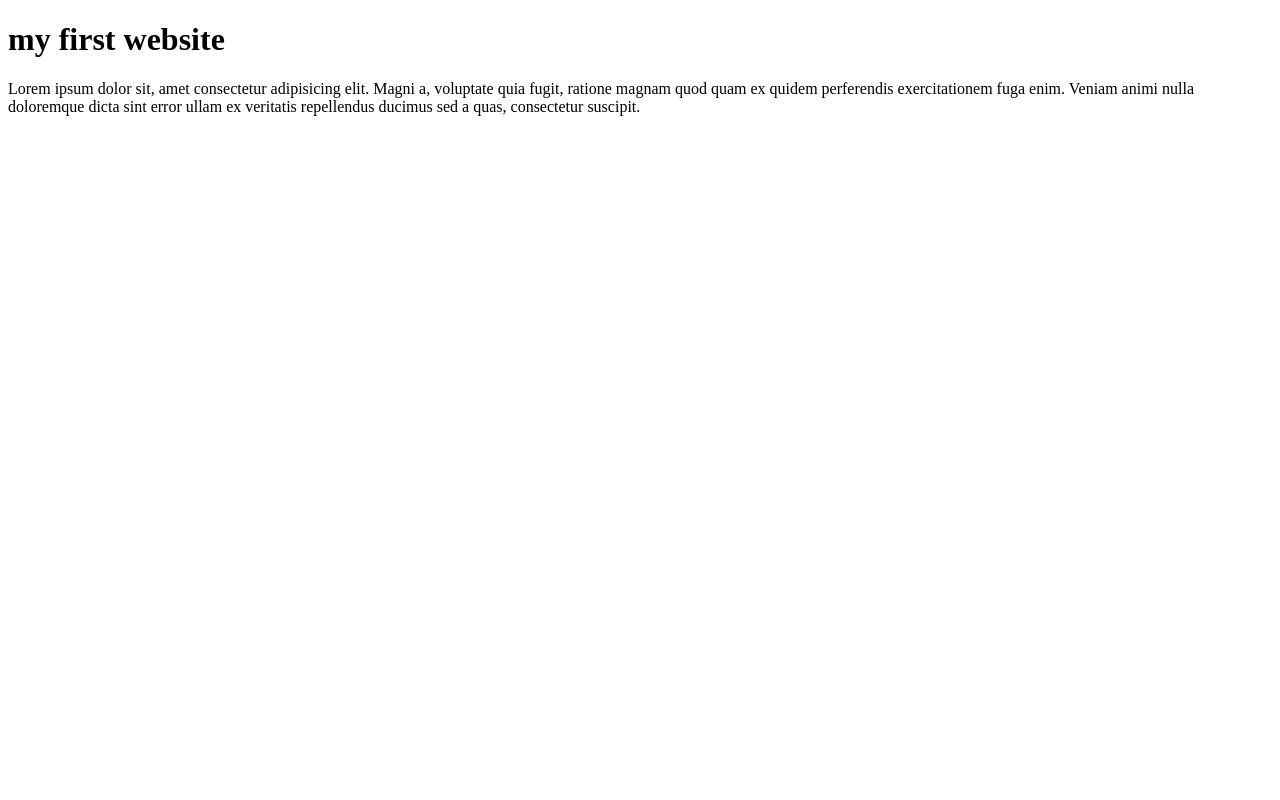
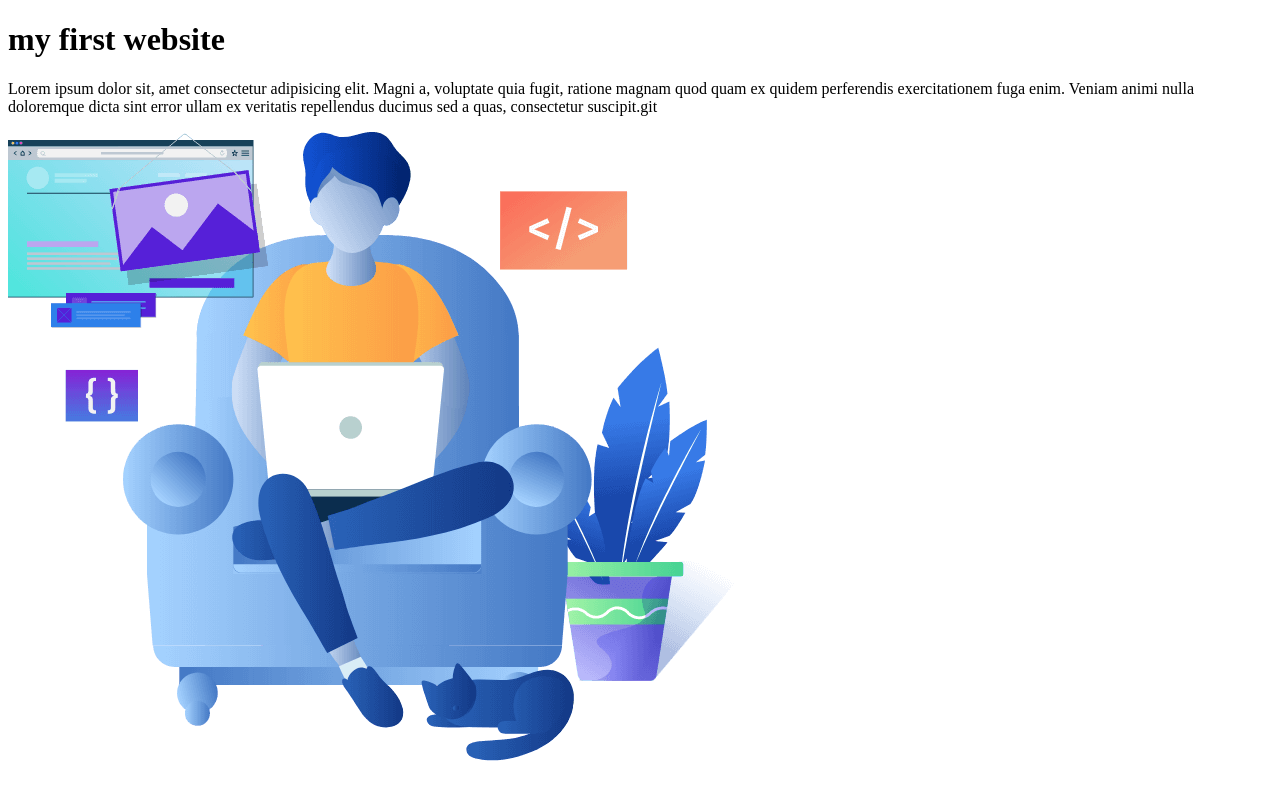
Before and after one commit to Shakhawat-Hossain300548/my-first-new-repo, a plain HTML site: page index.html in a window 1280 px wide. Drawn offline with Linux system fonts and the light colour scheme.

Commit message:
added-image

```diff
--- a/index.html
+++ b/index.html
@@ -8,6 +8,7 @@
 </head>
 <body>
     <h1>my first website</h1>
-    <p>Lorem ipsum dolor sit, amet consectetur adipisicing elit. Magni a, voluptate quia fugit, ratione magnam quod quam ex quidem perferendis exercitationem fuga enim. Veniam animi nulla doloremque dicta sint error ullam ex veritatis repellendus ducimus sed a quas, consectetur suscipit.</p>
+    <p>Lorem ipsum dolor sit, amet consectetur adipisicing elit. Magni a, voluptate quia fugit, ratione magnam quod quam ex quidem perferendis exercitationem fuga enim. Veniam animi nulla doloremque dicta sint error ullam ex veritatis repellendus ducimus sed a quas, consectetur suscipit.git</p>
+    <img src="img 2.png" alt="">
 </body>
 </html>
```
Also changed, not shown: img 2.png (added).
